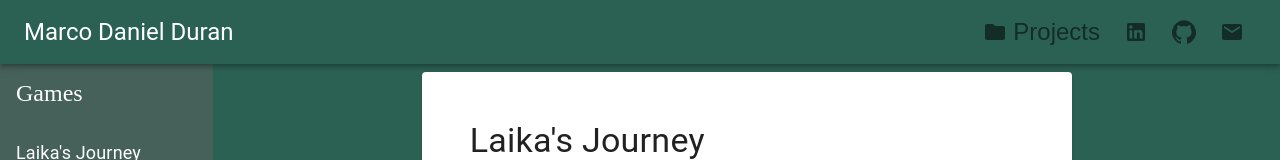
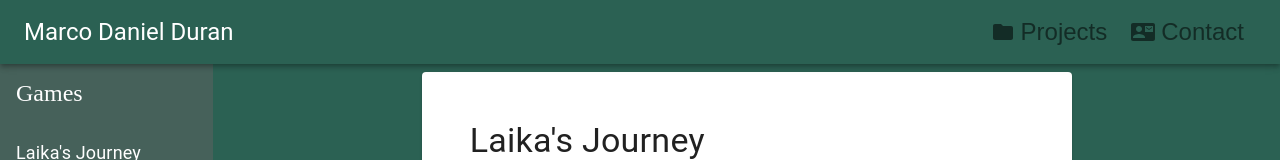
Before and after one commit to mdduran/next-portfolio, a Next.js app: page /projects in a window 1280 px wide. Shown: the top 160 px of the page. Built offline with nearby package versions, Linux system fonts and the light colour scheme.

Commit message:
Contact icon transitions working

```diff
--- a/src/components/Header.jsx
+++ b/src/components/Header.jsx
@@ -1,4 +1,5 @@
-import { AppBar, IconButton, Typography, Toolbar, Link as MLink } from '@material-ui/core';
+import { AppBar, ClickAwayListener, IconButton, Typography, Toolbar, Link as MLink } from '@material-ui/core';
+import ContactIcon from '@material-ui/icons/ContactMail';
 import MenuIcon from '@material-ui/icons/Menu';
 import FolderIcon from '@material-ui/icons/Folder';
 import LinkedInIcon from '@material-ui/icons/LinkedIn';
@@ -17,6 +18,14 @@ const StyledMLink = styled(MLink)`
 `;
 
 const Header = () => {
+  const [contactsOpen, setContactsOpen] = React.useState(false);
+  const handleOpen = () => {
+    setContactsOpen(true);
+  };
+  const handleClickAway = () => {
+    setContactsOpen(false);
+  }
+
   return (
     <AppBar position="static">
       <Toolbar>
@@ -35,7 +44,10 @@ const Header = () => {
           {!isMobile && (<>Projects</>)}
           </IconButton>
         </Link>
+        <ClickAwayListener onClickAway={handleClickAway}>
           <div id="contacts">
+            {contactsOpen ? (
+              <>
               <StyledMLink href="https://www.linkedin.com/in/mdduran" target="_blank">
                 <IconButton>
                   <LinkedInIcon />
@@ -51,7 +63,15 @@ const Header = () => {
                   <EmailIcon />
                 </IconButton>
                 </StyledMLink>
+                </>
+            ) : (
+                <IconButton onClick={handleOpen}>
+                  <ContactIcon style={{ paddingRight: '0.25em' }} />
+                  {!isMobile && (<>Contact</>)}
+                </IconButton>
+            )}
             </div>
+          </ClickAwayListener>
       </Toolbar>
     </AppBar>
   );
```
Lines whose indentation alone changed are shown as unchanged.
